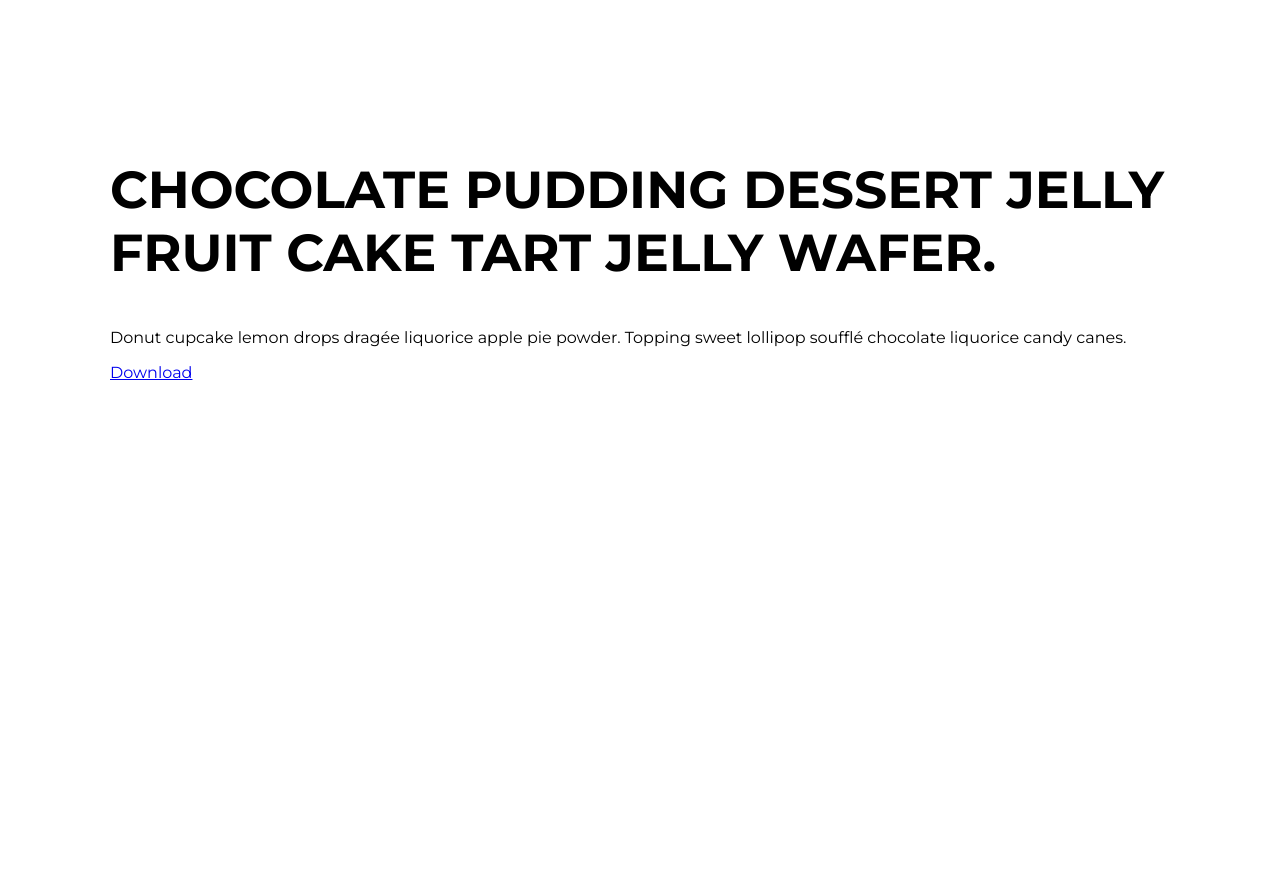
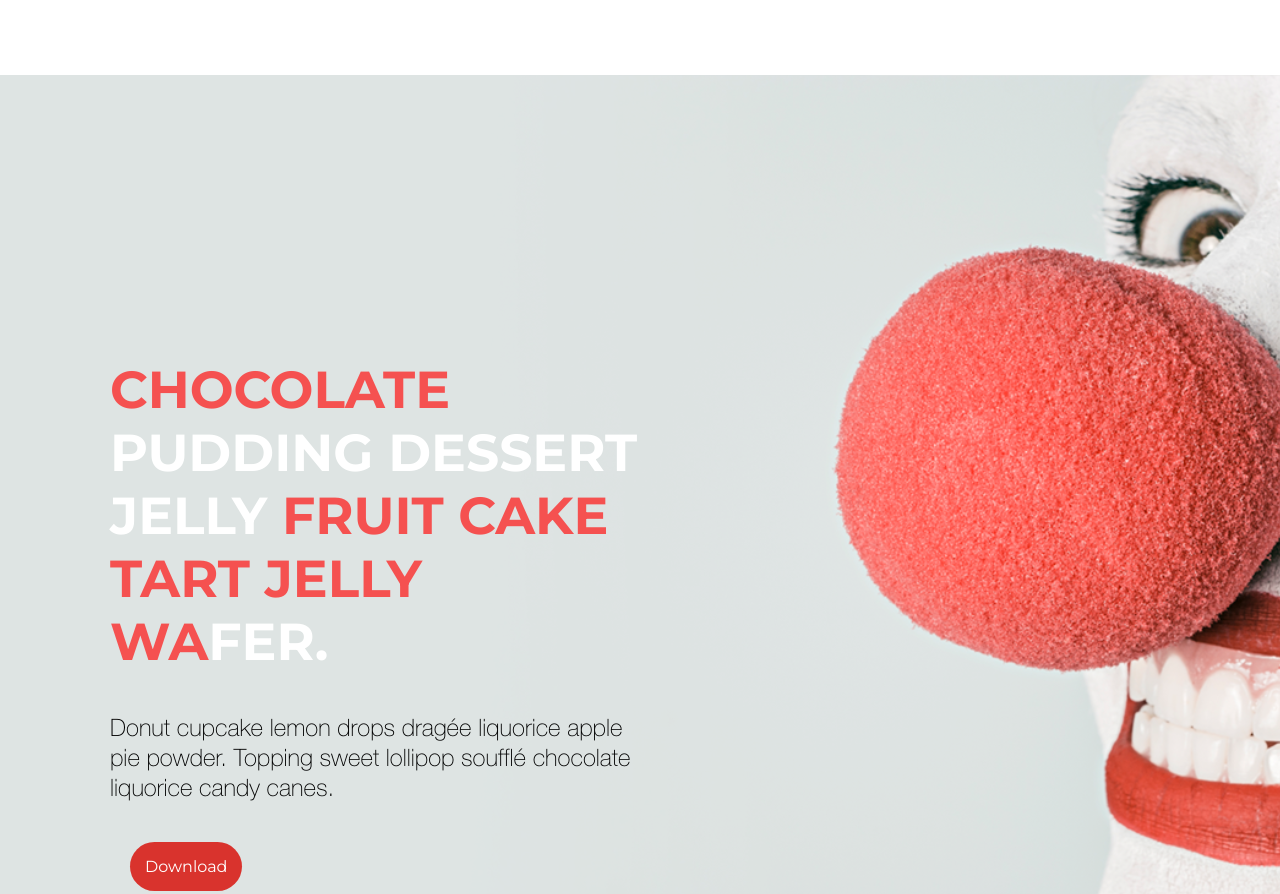
Before and after one commit to k-arbias/PSD-to-HTML5, a plain HTML site: page index.html in a window 1280 px wide. Shown: the part 1564-2458 px from the top of the page. Before the commit the page ends 1986 px from the top, so only its background shows below. Drawn offline with nearby package versions, Linux system fonts and the light colour scheme.

Commit message:
Styling for nose section

```diff
--- a/css/style.css
+++ b/css/style.css
@@ -133,3 +133,38 @@ h2 {
     font-weight: 700;
     margin: 30px 0;
 }
+/* Nose Section */
+#nose {
+    background-image: url('../img/nose-bg.png');
+    background-size: cover;
+    background-position: center;
+}
+.download-info {
+    width: 50%;
+    padding:200px 0;
+}
+#nose h2 {
+    margin-bottom: 40px;
+    color: white;
+}
+.nose-p {
+    font-size: 24px;
+    line-height: 30px;
+    font-family: 'HelveticaNeue-Thin';
+    padding-bottom: 30px;
+}
+.download-btn {
+    padding: 15px;
+    background: #d9332d;
+    border-radius: 50px;
+    color: white;
+    text-decoration: none;
+    margin-left: 20px;
+}
+.download-btn:hover {
+    background: #c33934;
+    transition: 0.3s;
+}
+.reddish {
+    color: #f55150;
+}
--- a/index.html
+++ b/index.html
@@ -69,7 +69,7 @@
     <section id="nose">
         <div class="container">
             <div class="download-info">
-                <h2>Chocolate pudding dessert jelly fruit cake tart jelly wafer.</h2>
+                <h2><span class="reddish">Chocolate </span> pudding dessert jelly <span class="reddish">fruit cake tart jelly wa</span>fer.</h2>
                 <p class="nose-p">Donut cupcake lemon drops dragée liquorice apple pie powder. Topping sweet lollipop soufflé chocolate liquorice candy canes. </p>
                 <a href="#" class="download-btn">Download</a>
             </div>
@@ -79,7 +79,7 @@
 
     <script src="https://code.jquery.com/jquery-3.4.1.js"
     integrity="sha256-WpOohJOqMqqyKL9FccASB9O0KwACQJpFTUBLTYOVvVU="
-    crossorigin="anonymous"></script>
+    crossorigin="anonymous"></script>>
     <script src="js/script.js"></script>
 </body>
 </html>
```
